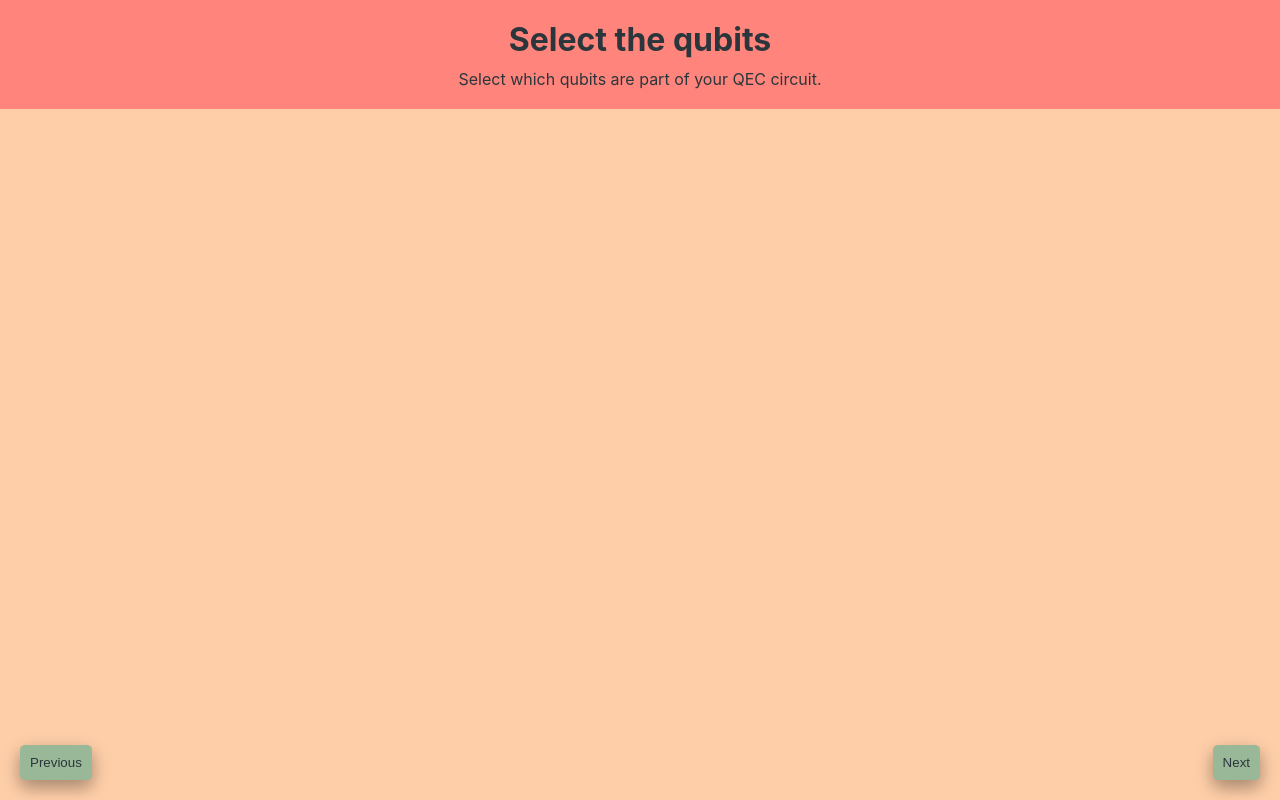
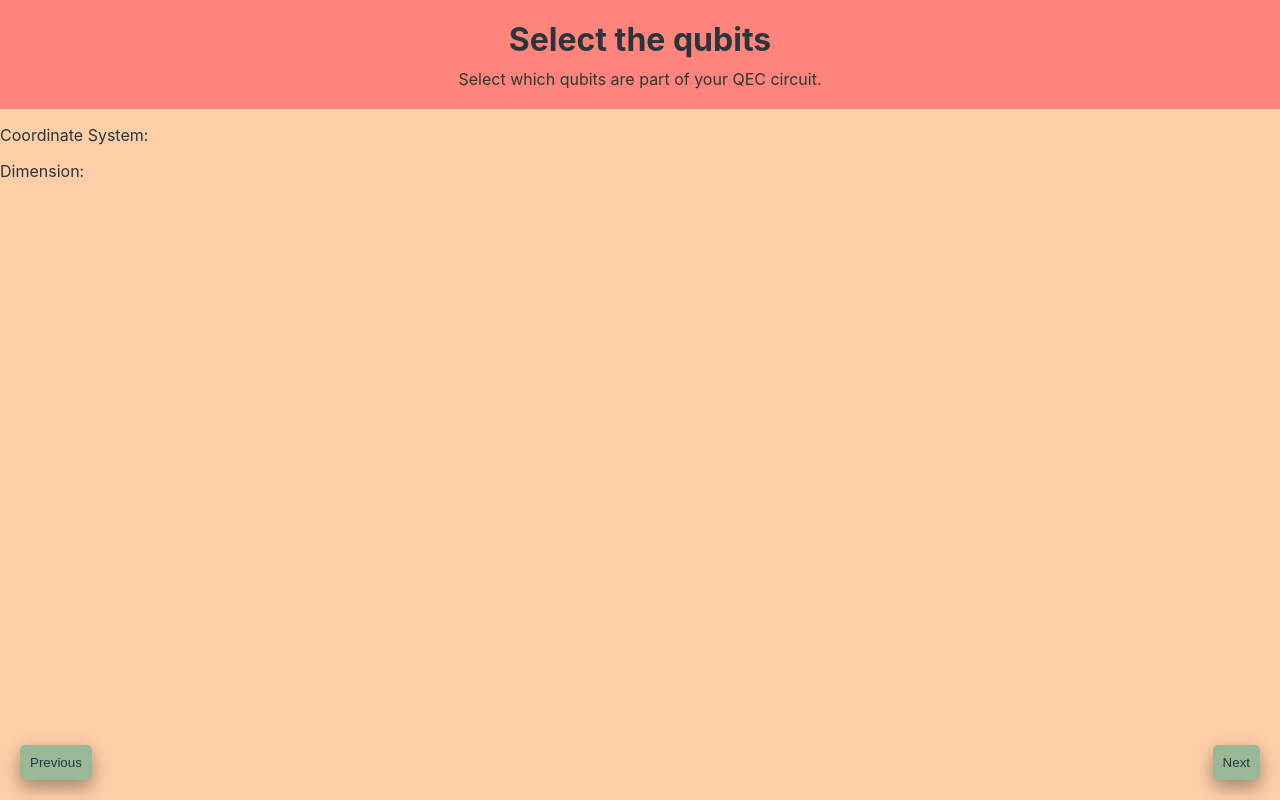
Before and after one commit to Alison539/Project, a React (Create React App) app in the folder Implementation/qec-app/: page /qubit_setup in a window 1280 px wide. Built offline with nearby package versions, Linux system fonts and the light colour scheme.

Commit message:
Added context to coordinate system page

```diff
--- a/Implementation/qec-app/src/App.js
+++ b/Implementation/qec-app/src/App.js
@@ -7,9 +7,11 @@ import Rounds from "./pages/Rounds";
 import Postround_operations from "./pages/Postround_operations";
 import Set_details from "./pages/Set_details";
 import Output_code from "./pages/Output_code";
+import { CoordinateSystemProvider } from "./contexts/CoordinateSystemContext";
 
 function App() {
   return (
+    <CoordinateSystemProvider>
     <div className="main">
       <Router>
     <Routes>
@@ -24,6 +26,7 @@ function App() {
     </Router>
 
     </div>
+    </CoordinateSystemProvider>
   );
 }
 
--- /dev/null
+++ b/Implementation/qec-app/src/contexts/CoordinateSystemContext.js
@@ -0,0 +1,14 @@
+import React, { createContext, useState} from "react";
+
+export const CoordinateSystemContext = createContext();
+
+export const CoordinateSystemProvider = ({ children }) => {
+    const [coordSys, setCoordSys] = useState(null);
+    const [coordDimension, setCoordDimension] = useState(null);
+
+    return(
+        <CoordinateSystemContext.Provider value={{coordSys, setCoordSys, coordDimension, setCoordDimension}}>
+            {children}
+        </CoordinateSystemContext.Provider>
+    );
+}
--- a/Implementation/qec-app/src/pages/Qubit_setup.js
+++ b/Implementation/qec-app/src/pages/Qubit_setup.js
@@ -1,11 +1,16 @@
-import React from "react";
+import React, { useContext } from "react";
 import NavigationButton from "../components/NavigationButton";
 import TopBanner from "../components/TopBanner";
+import { CoordinateSystemContext } from "../contexts/CoordinateSystemContext";
 
 const Qubit_setup = () => {
+  const { coordSys, coordDimension} = useContext(CoordinateSystemContext);
+
   return (
     <div className = "main">
         <TopBanner title="Select the qubits" description="Select which qubits are part of your QEC circuit." />
+        <p>Coordinate System: {coordSys}</p>
+        <p>Dimension: {coordDimension}</p>
         <NavigationButton label = "Previous" destinationPage={"/"} position={{bottom: "20px", left: "20px"}}/>
         <NavigationButton label = "Next" destinationPage={"/Preround_operations"} position={{bottom: "20px", right: "20px"}}/>
     </div>
--- a/Implementation/qec-app/src/pages/Select_coordinate_system.js
+++ b/Implementation/qec-app/src/pages/Select_coordinate_system.js
@@ -1,4 +1,4 @@
-import React, { useState } from "react";
+import React, { useContext, useState } from "react";
 import ConditionalNavigationButton from "../components/ConditionalNavigationButton";
 import {useNavigate } from "react-router-dom";
 import TopBanner from "../components/TopBanner";
@@ -6,7 +6,7 @@ import "../components/styles.css"
 import hexagonal_tiling from "../resources/honeycomb-tiling.png";
 import tetrakis_tiling from "../resources/tetrakis-tiling.png";
 import octagon_square_tiling from "../resources/honeycomb-tiling.png";
-
+import { CoordinateSystemContext } from "../contexts/CoordinateSystemContext";
 
 function getCoordinateSystemDetails(index){
     switch(index) {
@@ -31,18 +31,21 @@ function getCoordinateSystemDetails(index){
 
 
 const Select_coordinate_system = () => {
-  const [selected, setSelected] = useState(null);
-  const [dimension, setDimension] = useState(null)
+  const {coordSys, setCoordSys, coordDimension, setCoordDimension} = useContext(CoordinateSystemContext)
+  const [selected, setSelected] = useState(coordSys);
+  const [dimension, setDimension] = useState(coordDimension)
   const navigate = useNavigate();
 
   const handleNext = () => {
     const num = parseInt(dimension, 10);
     if (num >= 3 && num <= 25 && selected != null) {
-        navigate("./Qubit_setup")
+        setCoordDimension(num);
+        setCoordSys(selected)
+        navigate("./Qubit_setup");
     }
     else {
         if (selected == null) {
-            alert("Please select a number between 3 and 25")
+            alert("Please select a coordinate system")
         }
         else{
             alert("Please choose a number between 3 and 25")
```
